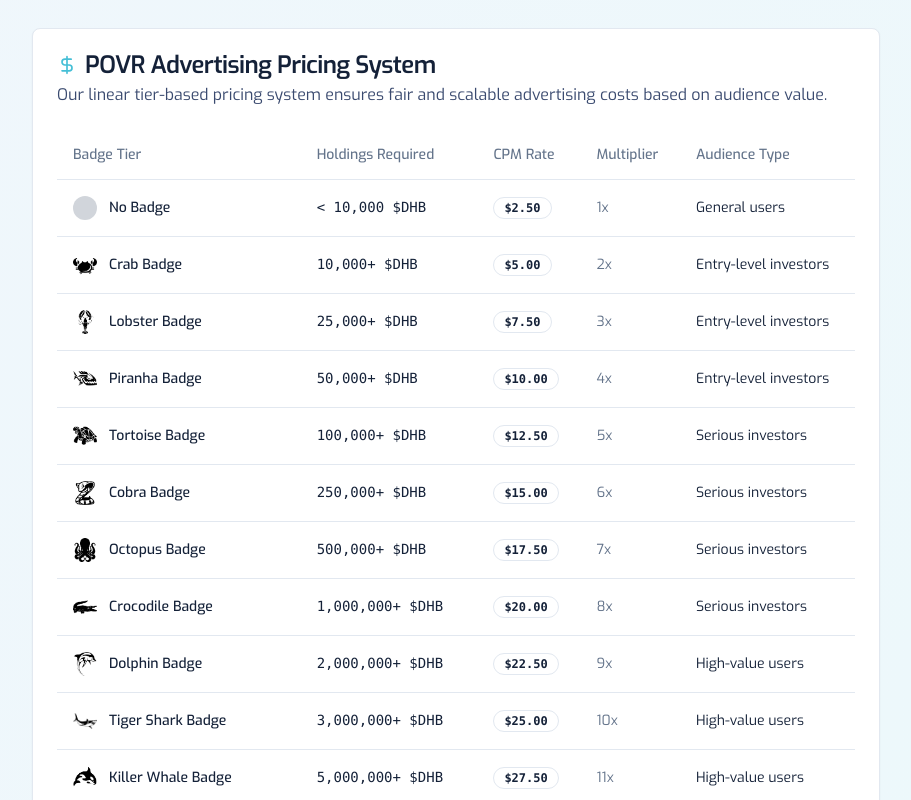
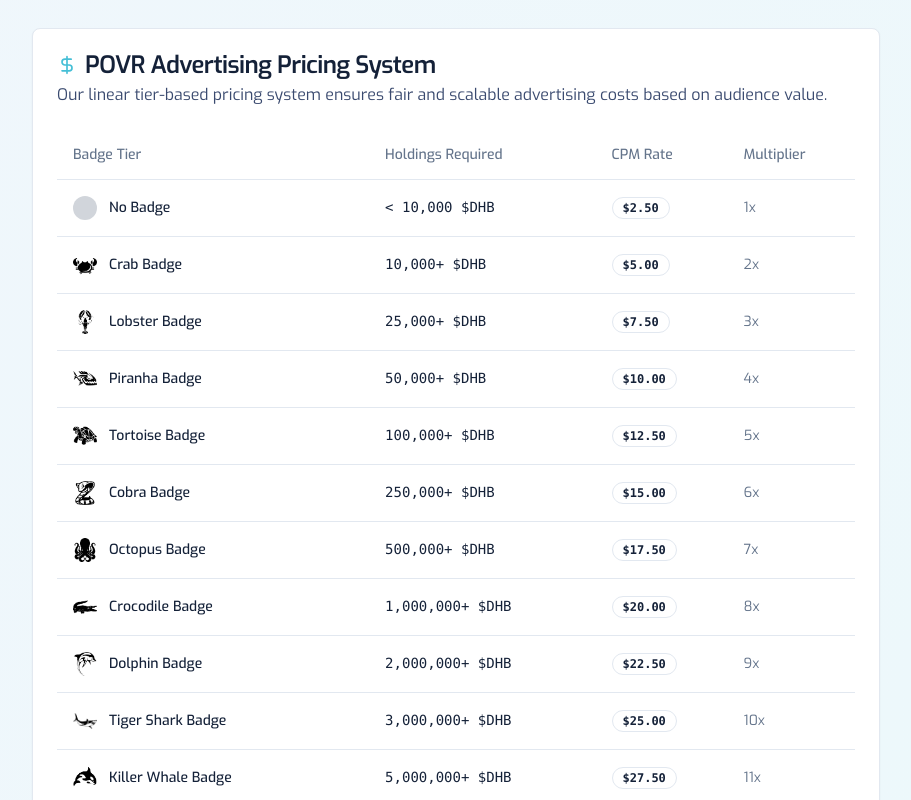
Before and after one commit to maldoteth/dehubdocs, a React (Vite) app: page /docs/advertising in a window 1280 px wide. Shown: the part 1280-2080 px from the top of the page, without its empty margins (312-1223 px from the left). Built offline with nearby package versions, Linux system fonts and the light colour scheme.

Commit message:
Remove audience type column
Removed the "Audience Type" column from the advertising pricing table in `AdvertisingPricing.tsx`.

```diff
--- a/src/components/AdvertisingPricing.tsx
+++ b/src/components/AdvertisingPricing.tsx
@@ -1,4 +1,3 @@
-
 import React from 'react';
 import { Card, CardContent, CardHeader, CardTitle } from './ui/card';
 import { Table, TableBody, TableCell, TableHead, TableHeader, TableRow } from './ui/table';
@@ -44,7 +43,6 @@ const AdvertisingPricing = () => {
                   <TableHead>Holdings Required</TableHead>
                   <TableHead>CPM Rate</TableHead>
                   <TableHead>Multiplier</TableHead>
-                  <TableHead>Audience Type</TableHead>
                 </TableRow>
               </TableHeader>
               <TableBody>
@@ -74,15 +72,6 @@ const AdvertisingPricing = () => {
                     </TableCell>
                     <TableCell>
                       <span className="text-sm text-muted-foreground">{tier.multiplier}</span>
-                    </TableCell>
-                    <TableCell>
-                      <span className="text-sm">
-                        {index === 0 ? "General users" :
-                         index < 4 ? "Entry-level investors" :
-                         index < 8 ? "Serious investors" :
-                         index < 11 ? "High-value users" :
-                         "Whale-tier investors"}
-                      </span>
                     </TableCell>
                   </TableRow>
                 ))}
```
